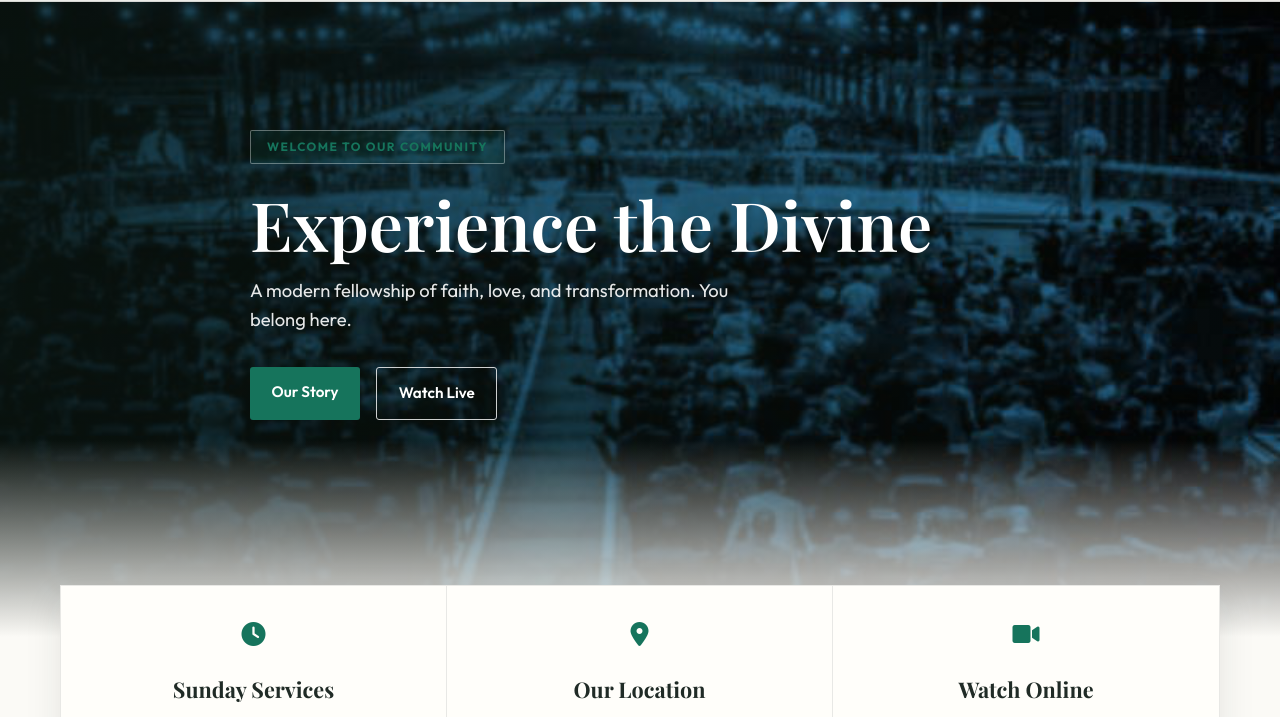
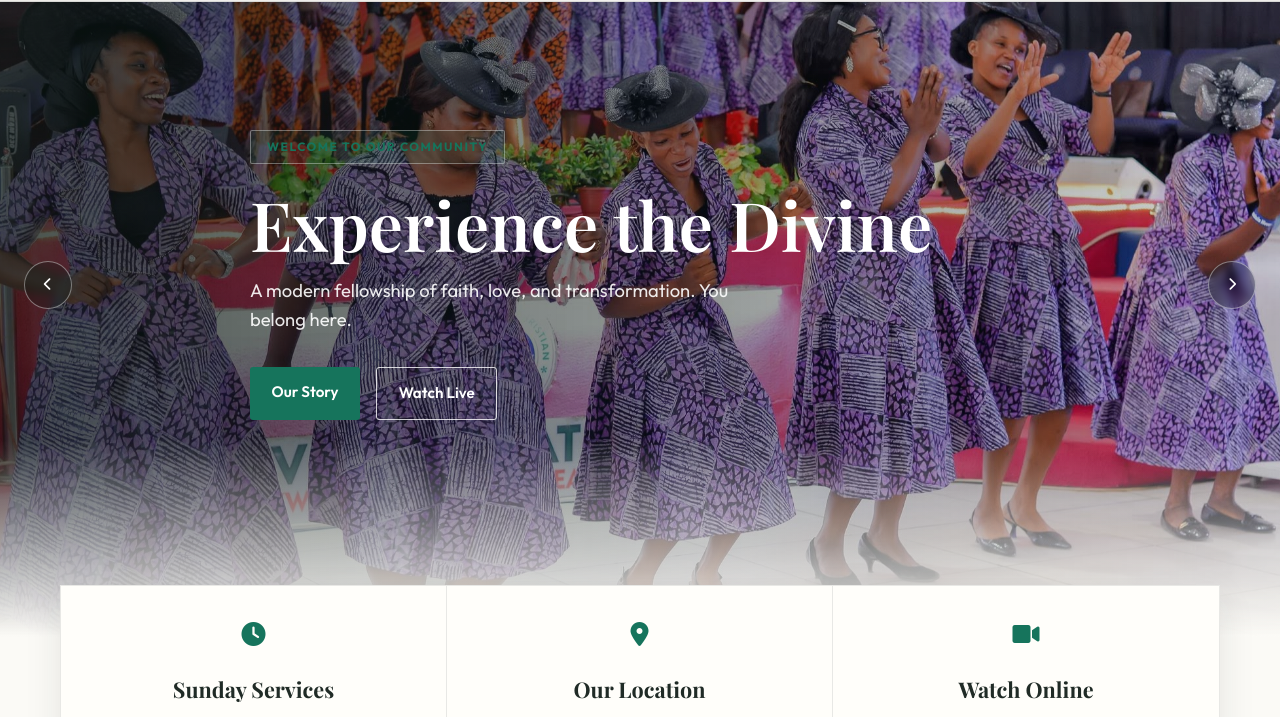
Before and after one commit to rccgkwarap3-creator/website, a plain HTML site: page index.html in a window 1280 px wide. Shown: the part 67-784 px from the top of the page. Drawn offline with nearby package versions, Linux system fonts and the light colour scheme; no server answers.

Commit message:
Update hero banner slideshow

```diff
--- a/css/style.css
+++ b/css/style.css
@@ -269,10 +269,64 @@ ul {
     z-index: 1;
 }
 
+.hero-slider {
+    position: absolute;
+    inset: 0;
+    z-index: 0;
+}
+
+.hero-slide {
+    position: absolute;
+    inset: 0;
+    background-size: cover;
+    background-position: center center;
+    background-repeat: no-repeat;
+    opacity: 0;
+    transform: scale(1.08);
+    transition: opacity 1.1s ease, transform 8s ease;
+}
+
+.hero-slide.active {
+    opacity: 1;
+    transform: scale(1);
+}
+
 .hero-content {
     position: relative;
-    z-index: 2;
+    z-index: 3;
     max-width: 800px;
+}
+
+.hero-arrow {
+    position: absolute;
+    top: 50%;
+    transform: translateY(-50%);
+    z-index: 4;
+    width: 48px;
+    height: 48px;
+    border: 1px solid rgba(255, 255, 255, 0.4);
+    border-radius: 50%;
+    background: rgba(9, 19, 16, 0.28);
+    color: #fff;
+    display: flex;
+    align-items: center;
+    justify-content: center;
+    cursor: pointer;
+    transition: all 0.3s ease;
+    backdrop-filter: blur(4px);
+}
+
+.hero-arrow:hover {
+    background: rgba(255, 255, 255, 0.18);
+    transform: translateY(-50%) scale(1.06);
+}
+
+.hero-arrow-left {
+    left: 24px;
+}
+
+.hero-arrow-right {
+    right: 24px;
 }
 
 .hero h1 {
--- a/index.html
+++ b/index.html
@@ -15,7 +15,7 @@
     <meta property="og:title" content="RCCG Liveliest People Cathedral | Experience the Divine">
     <meta property="og:description"
         content="Welcome to RCCG Liveliest People Cathedral Kwara. A modern community of faith, love, and transformation.">
-    <meta property="og:image" content="https://rccgkwara.org/images/logo.png" data-image-key="logo">
+    <meta property="og:image" content="images/banner.jpg" data-image-key="logo">
 
     <!-- Twitter -->
     <meta property="twitter:card" content="summary_large_image">
@@ -82,8 +82,19 @@
     </nav>
 
     <!-- Hero Section -->
-    <section id="home" class="hero" data-image-key="hero">
+    <section id="home" class="hero">
+        <div class="hero-slider" aria-live="polite">
+            <div class="hero-slide active" style="background-image: url('images/hero-slide-1.png');"></div>
+            <div class="hero-slide" style="background-image: url('images/hero-slide-2.jpeg');"></div>
+            <div class="hero-slide" style="background-image: url('images/hero-slide-3.jpeg');"></div>
+        </div>
         <div class="hero-overlay"></div>
+        <button class="hero-arrow hero-arrow-left" type="button" aria-label="Previous slide">
+            <i class="fas fa-chevron-left"></i>
+        </button>
+        <button class="hero-arrow hero-arrow-right" type="button" aria-label="Next slide">
+            <i class="fas fa-chevron-right"></i>
+        </button>
         <div class="hero-content container fade-in-up">
             <span class="sub-heading hero-label">Welcome
                 to our community</span>
@@ -91,7 +102,7 @@
             <p>A modern fellowship of faith, love, and transformation. You belong here.</p>
             <div class="hero-btns">
                 <a href="#about" class="btn btn-primary">Our Story</a>
-                <a href="https://www.youtube.com/@rccgkwara" target="_blank" class="btn btn-outline">Watch Live</a>
+                <a href="https://www.youtube.com/@rccgliveliestpeoplecathe-lv4ek" target="_blank" class="btn btn-outline">Watch Live</a>
             </div>
         </div>
     </section>
@@ -116,7 +127,7 @@
             <div class="icon"><i class="fas fa-video"></i></div>
             <h3>Watch Online</h3>
             <p>Join our global family live from anywhere.</p>
-            <a href="https://www.youtube.com/@rccgkwara" target="_blank" class="btn-link">Watch Live &rarr;</a>
+            <a href="https://www.youtube.com/@rccgliveliestpeoplecathe-lv4ek" target="_blank" class="btn-link">Watch Live &rarr;</a>
         </div>
     </section>
 
--- a/js/script.js
+++ b/js/script.js
@@ -64,6 +64,50 @@ function initGallery() {
         if (event.target === galleryDialog) galleryDialog.close();
     });
 }
+
+function initHeroSlider() {
+    const heroSection = document.querySelector('.hero');
+    const slides = [...document.querySelectorAll('.hero-slide')];
+    const prevButton = document.querySelector('.hero-arrow-left');
+    const nextButton = document.querySelector('.hero-arrow-right');
+
+    if (!heroSection || slides.length === 0) return;
+
+    let currentIndex = 0;
+    let autoplayId;
+
+    const showSlide = (index) => {
+        currentIndex = (index + slides.length) % slides.length;
+        slides.forEach((slide, slideIndex) => {
+            slide.classList.toggle('active', slideIndex === currentIndex);
+        });
+    };
+
+    const startAutoplay = () => {
+        clearInterval(autoplayId);
+        autoplayId = setInterval(() => {
+            showSlide(currentIndex + 1);
+        }, 5000);
+    };
+
+    prevButton?.addEventListener('click', () => {
+        showSlide(currentIndex - 1);
+        startAutoplay();
+    });
+
+    nextButton?.addEventListener('click', () => {
+        showSlide(currentIndex + 1);
+        startAutoplay();
+    });
+
+    heroSection.addEventListener('mouseenter', () => clearInterval(autoplayId));
+    heroSection.addEventListener('mouseleave', startAutoplay);
+
+    showSlide(0);
+    startAutoplay();
+}
+
+initHeroSlider();
 
 // Navbar Scroll Effect
 window.addEventListener('scroll', () => {
--- a/js/site-images.js
+++ b/js/site-images.js
@@ -1,6 +1,11 @@
 window.SITE_IMAGES = Object.freeze({
     logo: 'images/logo.png',
-    hero: 'images/banner.png',
+    hero: 'images/hero-slide-1.png',
+    heroSlides: [
+        'images/hero-slide-1.png',
+        'images/hero-slide-2.jpeg',
+        'images/hero-slide-3.jpeg'
+    ],
     about: 'images/audience.jpg',
     ministryKids: 'images/kids.jpg',
     ministryYouth: 'images/youth1.jpg',
```
Also changed, not shown: images/hero-slide-1.png (added), images/hero-slide-2.jpeg (added), images/hero-slide-3.jpeg (added).
